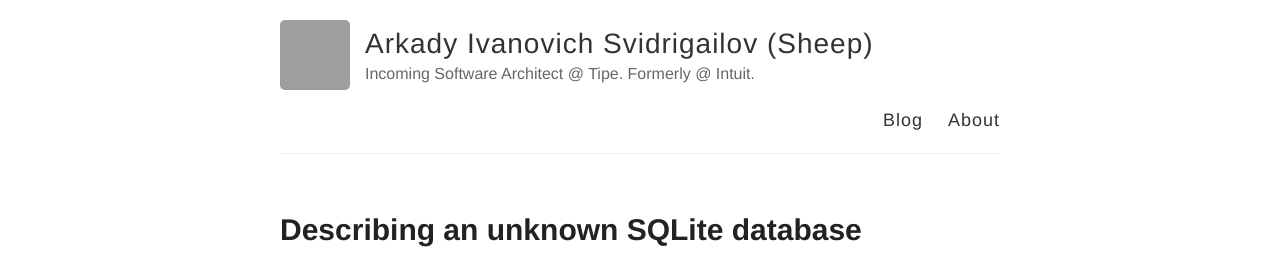
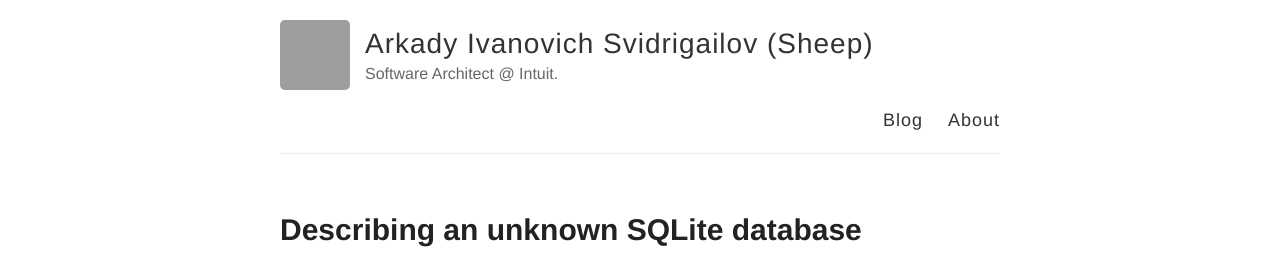
Before and after one commit to femaleninja/femaleninja.github.io, a Jekyll site: the page built from index.html, in a window 1280 px wide. Shown: the top 257 px of the page. Built offline with Jekyll 4.4.1, drawn with Linux system fonts in a browser that asks for light colours; grey boxes are pictures that could not be loaded.

Commit message:
malaguna

```diff
--- a/_config.yml
+++ b/_config.yml
@@ -6,7 +6,7 @@
 name: Arkady Ivanovich Svidrigailov (Sheep)
 
 # Short bio or description (displayed in the header)
-description: Incoming Software Architect @ Tipe. Formerly @ Intuit.
+description: Software Architect @ Intuit.
 
 # URL of your avatar or profile pic (you could use your GitHub profile pic)
 avatar: https://avatars2.githubusercontent.com/u/38265188?s=400&u=02fca6407ec02c09559f0ef5df0c00607faee6af&v=4
```
